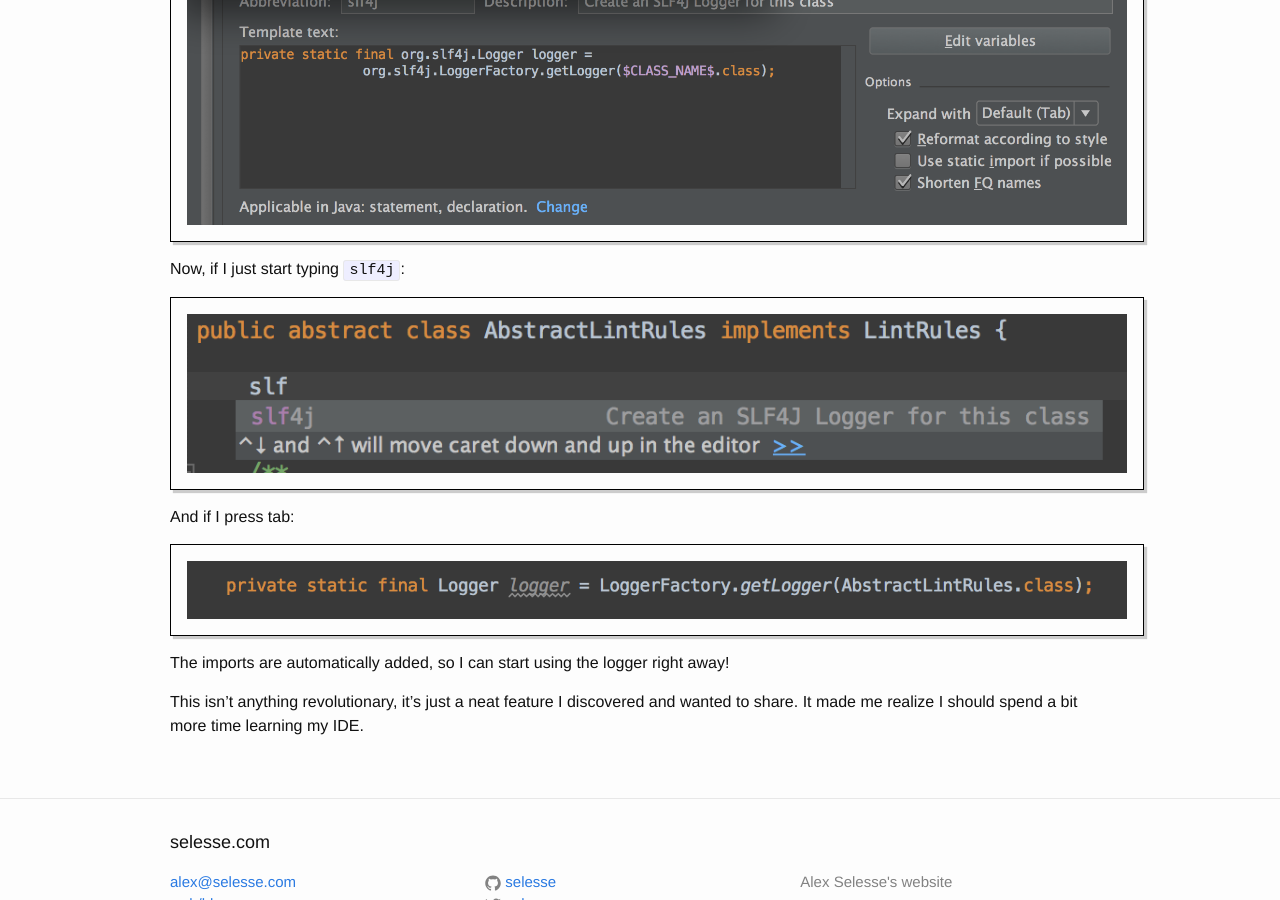
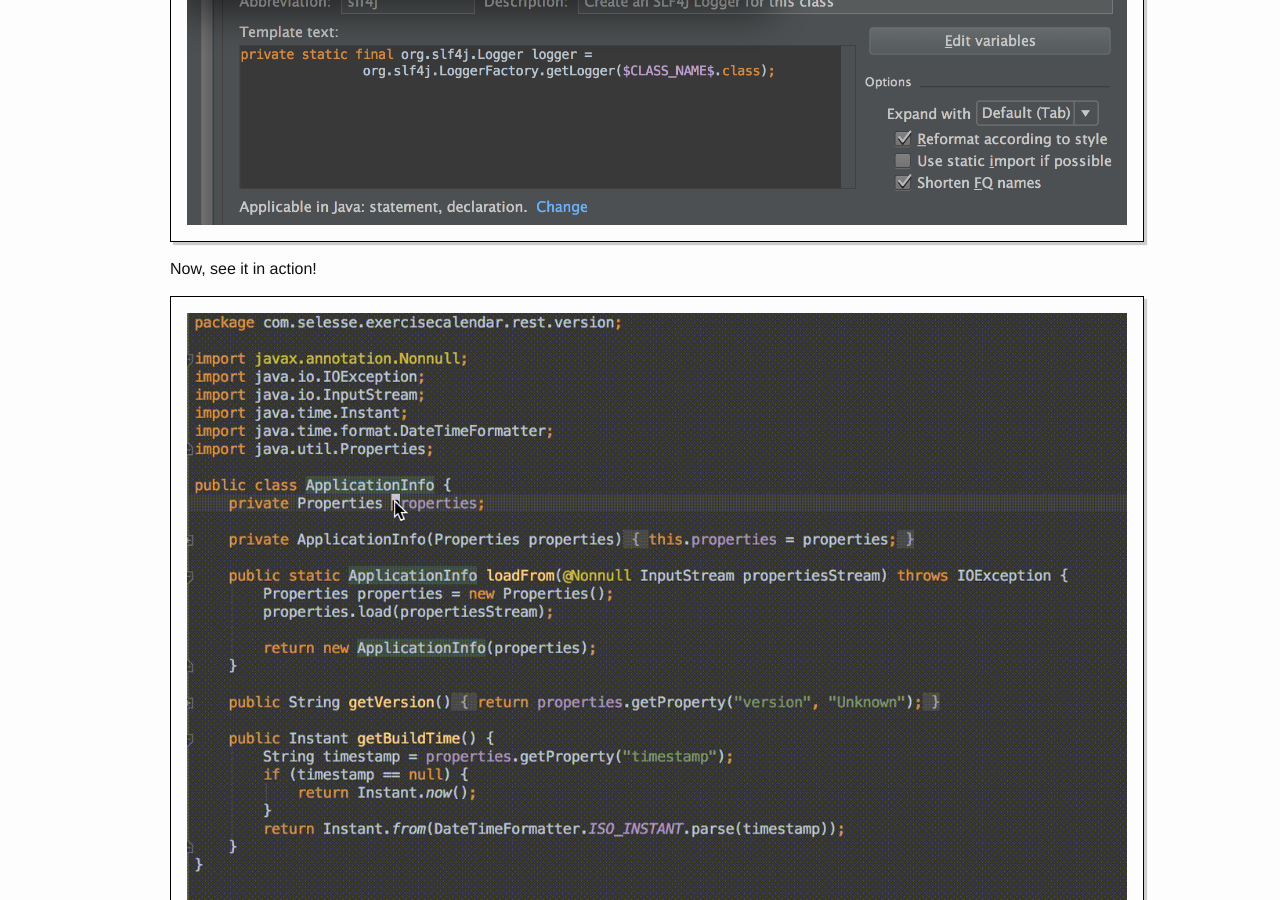
Before and after one commit to selesse/selesse.github.io, a Jekyll site: the page built from _posts/2014-09-08-intellij-idea-live-templates-and-slf4j.md, in a window 1280 px wide and 900 px high, scrolled down 2006 px. Built offline with Jekyll 4.4.1, drawn with Linux system fonts in a browser that asks for light colours; Markdown is read by kramdown in place of the engine named in the settings.

Commit message:
Add gif to showcase live templates

```diff
--- a/_posts/2014-09-08-intellij-idea-live-templates-and-slf4j.md
+++ b/_posts/2014-09-08-intellij-idea-live-templates-and-slf4j.md
@@ -59,16 +59,10 @@
 
 ![Live template for SLF4J][4]
 
-Now, if I just start typing `slf4j`:
+Now, see it in action!
 
-![SLF4J Shows Up In A Class][5]
+![SLF4J Demo Gif][5]
 
-And if I press tab:
-
-![SLF4J Logger Gets Expanded][6]
-
-The imports are automatically added, so I can start using the logger right
-away!
 
 This isn't anything revolutionary, it's just a neat feature I discovered and
 wanted to share. It made me realize I should spend a bit more time learning my
@@ -78,5 +72,4 @@
 [2]: http://www.jetbrains.com/idea/webhelp/live-templates.html "Live Templates"
 [3]: {{ site.baseurl }}/assets/9-live-templates.png "Live Template Menu"
 [4]: {{ site.baseurl }}/assets/9-slf4j-template.png "SLF4J Live Template Settings"
-[5]: {{ site.baseurl }}/assets/9-slf4j-in-class.png "SLF4J Shows Up In A Class"
-[6]: {{ site.baseurl }}/assets/9-slf4j-expanded.png "SLF4J Logger Gets Expanded"
+[5]: {{ site.baseurl }}/assets/9-slf4j.gif "SLF4J live template expansion demo"
```
Also changed, not shown: assets/9-slf4j-expanded.png (deleted), assets/9-slf4j-in-class.png (deleted), assets/9-slf4j.gif (added).
